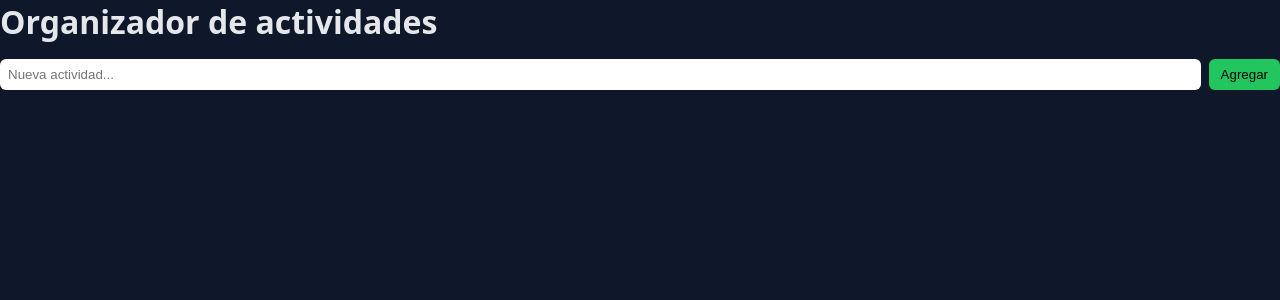
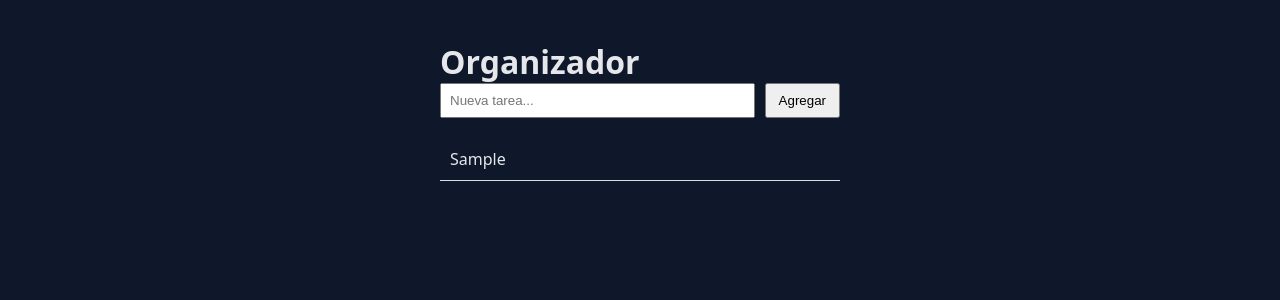
Before and after one commit to sabogal9988/DayTracker, a React (Vite) app in the folder DayTracker/: page / in a window 1280 px wide. Both pictures are taken after typing "Sample" into the empty fields and a click on the button "Agregar". Shown: the top 300 px of the page. Built offline with nearby package versions, Linux system fonts and the light colour scheme.

Commit message:
feat: agregar formulario y lista de tareas

```diff
--- a/DayTracker/src/App.jsx
+++ b/DayTracker/src/App.jsx
@@ -1,24 +1,19 @@
 import { useState } from 'react'
 import TaskForm from './components/TaskForm/TaskForm'
+import TaskList from './components/TaskList/TaskList'
 
 function App() {
   const [tasks, setTasks] = useState([])
 
-  const addTask = text => {
-    const newTask = {
-      id: Date.now(),
-      text,
-      completed: false,
-    }
-
-    setTasks([...tasks, newTask])
-    console.log('Tareas:', [...tasks, newTask])
+  const addTask = (text) => {
+    setTasks([...tasks, text])
   }
 
   return (
-    <div>
-      <h1>Organizador de actividades</h1>
+    <div style={{ maxWidth: '400px', margin: '40px auto' }}>
+      <h1>Organizador</h1>
       <TaskForm onAddTask={addTask} />
+      <TaskList tasks={tasks} />
     </div>
   )
 }
--- a/DayTracker/src/components/TaskForm/TaskForm.css
+++ b/DayTracker/src/components/TaskForm/TaskForm.css
@@ -1,26 +1,15 @@
 .task-form {
   display: flex;
-  gap: 8px;
-  margin: 16px 0;
+  gap: 10px;
+  margin-bottom: 20px;
 }
 
 .task-form input {
   flex: 1;
   padding: 8px;
-  border-radius: 6px;
-  border: none;
-  outline: none;
 }
 
 .task-form button {
   padding: 8px 12px;
-  border: none;
-  border-radius: 6px;
-  background: #22c55e;
-  color: #000;
   cursor: pointer;
 }
-
-.task-form button:hover {
-  background: #16a34a;
-}
--- a/DayTracker/src/components/TaskForm/TaskForm.jsx
+++ b/DayTracker/src/components/TaskForm/TaskForm.jsx
@@ -1,23 +1,22 @@
-import { useState } from 'react'
 import './TaskForm.css'
 
 function TaskForm({ onAddTask }) {
-  const [text, setText] = useState('')
+  const handleSubmit = (e) => {
+    e.preventDefault()
+    const text = e.target.task.value.trim()
 
-  const handleSubmit = e => {
-    e.preventDefault()
-    if (text.trim() === '') return
+    if (!text) return
+
     onAddTask(text)
-    setText('')
+    e.target.reset()
   }
 
   return (
     <form className="task-form" onSubmit={handleSubmit}>
       <input
         type="text"
-        placeholder="Nueva actividad..."
-        value={text}
-        onChange={e => setText(e.target.value)}
+        name="task"
+        placeholder="Nueva tarea..."
       />
       <button>Agregar</button>
     </form>
--- a/DayTracker/src/components/TaskList/TaskList.css
+++ b/DayTracker/src/components/TaskList/TaskList.css
@@ -0,0 +1,9 @@
+.task-list {
+  list-style: none;
+  padding: 0;
+}
+
+.task-list li {
+  padding: 10px;
+  border-bottom: 1px solid #ddd;
+}
--- a/DayTracker/src/components/TaskList/TaskList.jsx
+++ b/DayTracker/src/components/TaskList/TaskList.jsx
@@ -0,0 +1,13 @@
+import './TaskList.css'
+
+function TaskList({ tasks }) {
+  return (
+    <ul className="task-list">
+      {tasks.map((task, index) => (
+        <li key={index}>{task}</li>
+      ))}
+    </ul>
+  )
+}
+
+export default TaskList
```
